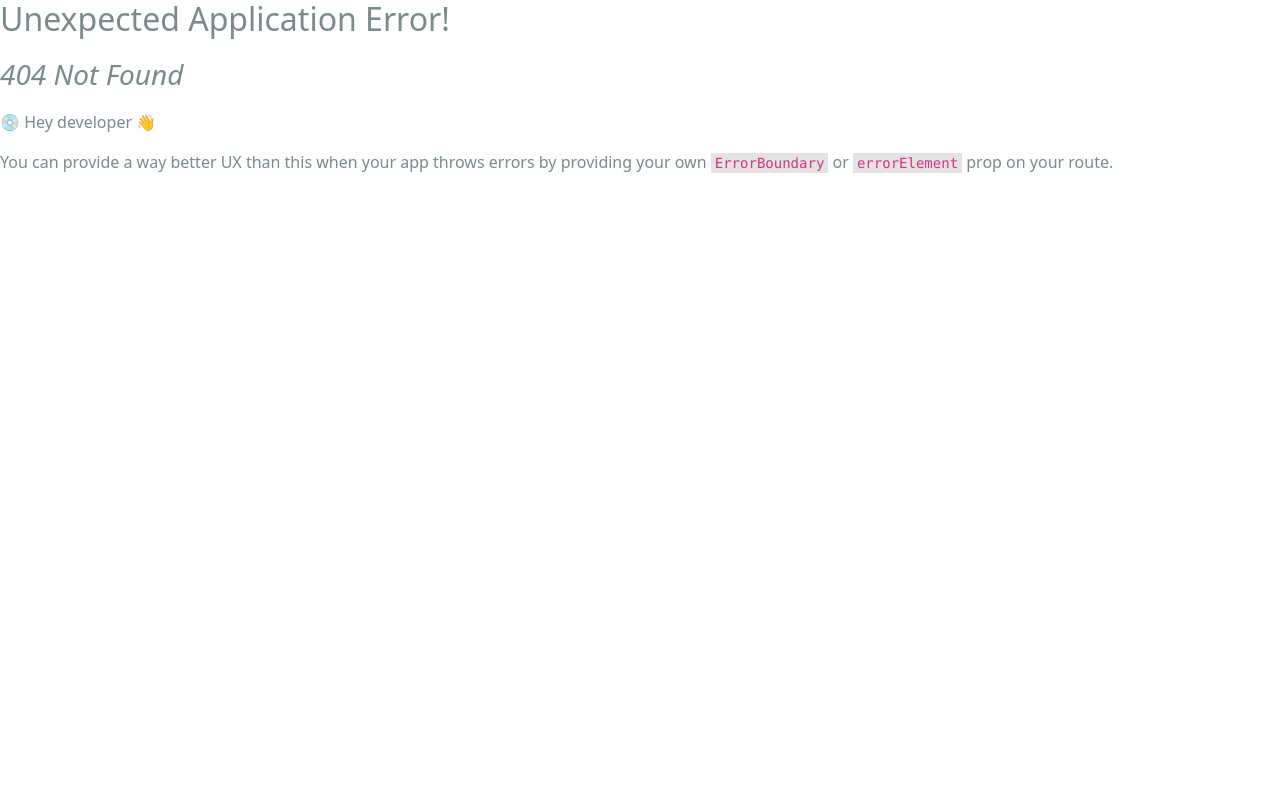
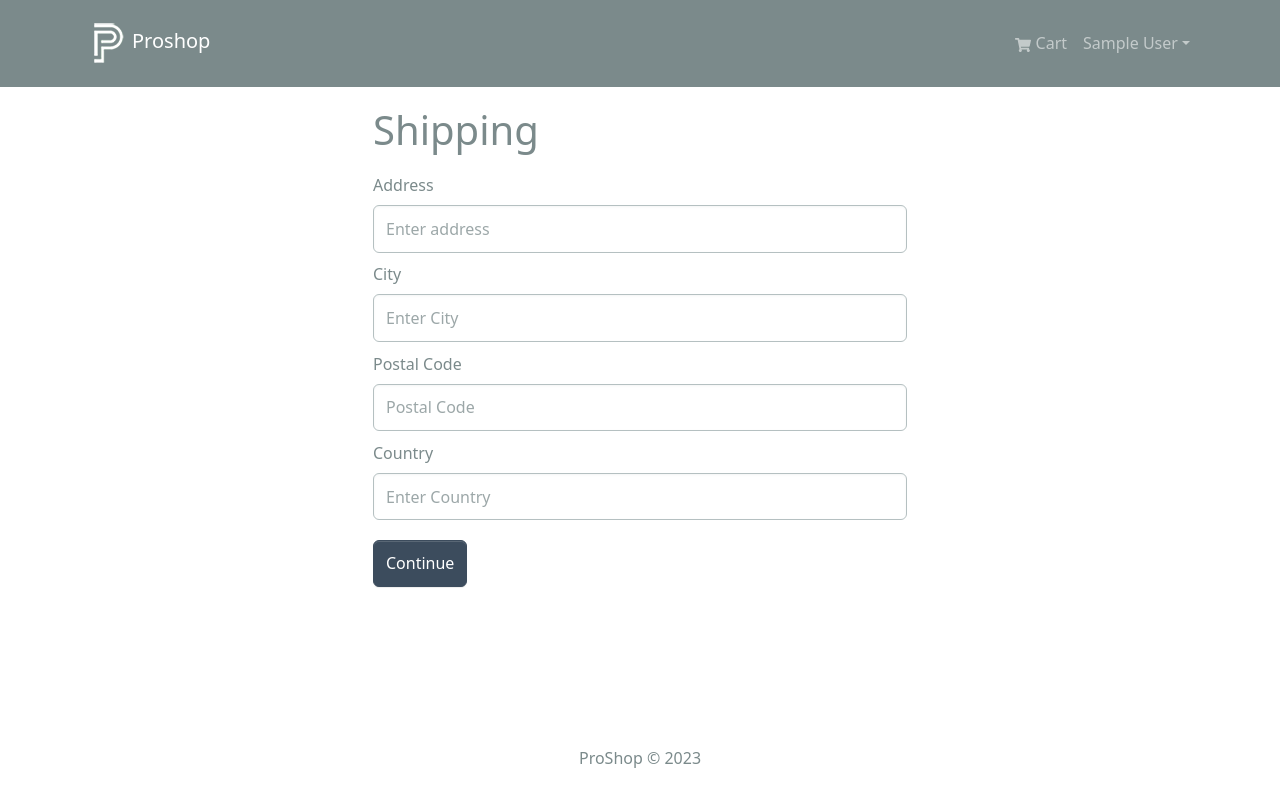
Before and after one commit to codingYank/proshop, a React (Create React App) app in the folder frontend/: page /shipping in a window 1280 px wide. Before the commit this address had no page. Shown: the top 802 px of the page. Built offline with nearby package versions, Linux system fonts and the light colour scheme; sample sign-in values are in the browser's storage.

Commit message:
Shipping

```diff
--- /dev/null
+++ b/frontend/src/components/PrivateRoute.jsx
@@ -0,0 +1,10 @@
+import { Outlet, Navigate } from "react-router-dom"
+import { useSelector } from "react-redux"
+
+const PrivateRoute = () => {
+  const { userInfo } = useSelector(state => state.auth)
+
+  return userInfo ? <Outlet /> : <Navigate to='/login' replace />
+}
+
+export default PrivateRoute
--- a/frontend/src/index.js
+++ b/frontend/src/index.js
@@ -18,6 +18,8 @@
 import CartScreen from "./screens/CartScreen"
 import LoginScreen from "./screens/LoginScreen"
 import RegisterScreen from "./screens/RegisterScreen"
+import ShippingScreen from "./screens/ShippingScreen"
+import PrivateRoute from "./components/PrivateRoute"
 
 const router = createBrowserRouter(
   createRoutesFromElements(
@@ -27,6 +29,10 @@
       <Route path="/cart" element={<CartScreen />} />
       <Route path="/login" element={<LoginScreen />} />
       <Route path="/register" element={<RegisterScreen />} />
+
+      <Route path="" element={<PrivateRoute />}>
+        <Route path="/shipping" element={<ShippingScreen />} />
+      </Route>
     </Route>
   )
 )
--- /dev/null
+++ b/frontend/src/screens/ShippingScreen.jsx
@@ -0,0 +1,54 @@
+import { useState } from 'react'
+import { Form, Button } from 'react-bootstrap'
+import { useDispatch, useSelector } from 'react-redux'
+import { useNavigate } from 'react-router-dom'
+import FormContainer from '../components/FormContainer'
+import { saveShippingAddress } from '../slices/cartSlice'
+
+const ShippingScreen = () => {
+  const cart = useSelector((state) => state.cart)
+  const { shippingAddress } = cart
+
+  const [address, setAddress] = useState(shippingAddress?.address || '')
+  const [city, setCity] = useState(shippingAddress?.city || '')
+  const [postalCode, setPostalCode] = useState(shippingAddress?.postalCode || '')
+  const [country, setCountry] = useState(shippingAddress?.country || '')
+
+
+
+  const dispatch = useDispatch()
+  const navigate = useNavigate()
+
+  const submitHandler = (e) => {
+    e.preventDefault()
+    dispatch(saveShippingAddress({ address, city, postalCode, country }))
+    navigate('/payment')
+  }
+
+  return (
+    <FormContainer>
+      <h1>Shipping</h1>
+      <Form onSubmit={submitHandler}>
+        <Form.Group controlId='address' className='my-2'>
+          <Form.Label>Address</Form.Label>
+          <Form.Control type='text' placeholder='Enter address' value={address} onChange={(e) => setAddress(e.target.value)}></Form.Control>
+        </Form.Group>
+        <Form.Group controlId='city' className='my-2'>
+          <Form.Label>City</Form.Label>
+          <Form.Control type='text' placeholder='Enter City' value={city} onChange={(e) => setCity(e.target.value)}></Form.Control>
+        </Form.Group>
+        <Form.Group controlId='postalCode' className='my-2'>
+          <Form.Label>Postal Code</Form.Label>
+          <Form.Control type='text' placeholder='Postal Code' value={postalCode} onChange={(e) => setPostalCode(e.target.value)}></Form.Control>
+        </Form.Group>
+        <Form.Group controlId='country' className='my-2'>
+          <Form.Label>Country</Form.Label>
+          <Form.Control type='text' placeholder='Enter Country' value={country} onChange={(e) => setCountry(e.target.value)}></Form.Control>
+        </Form.Group>
+        <Button type='submit' variant='primary' className='my-2'>Continue</Button>
+      </Form>
+    </FormContainer>
+  )
+}
+
+export default ShippingScreen
--- a/frontend/src/slices/cartSlice.js
+++ b/frontend/src/slices/cartSlice.js
@@ -3,7 +3,7 @@
 
 const initialState = localStorage.getItem("cart")
   ? JSON.parse(localStorage.getItem("cart"))
-  : { cartItems: [] }
+  : { cartItems: [], shippingAddress: {}, paymentMethod: "PayPal" }
 
 const cartSlice = createSlice({
   name: "cart",
@@ -29,9 +29,14 @@
 
       return updateCart(state)
     },
+    saveShippingAddress: (state, action) => {
+      state.shippingAddress = action.payload
+      return updateCart(state)
+    },
   },
 })
 
-export const { addToCart, removeFromCart } = cartSlice.actions
+export const { addToCart, removeFromCart, saveShippingAddress } =
+  cartSlice.actions
 
 export default cartSlice.reducer
```
